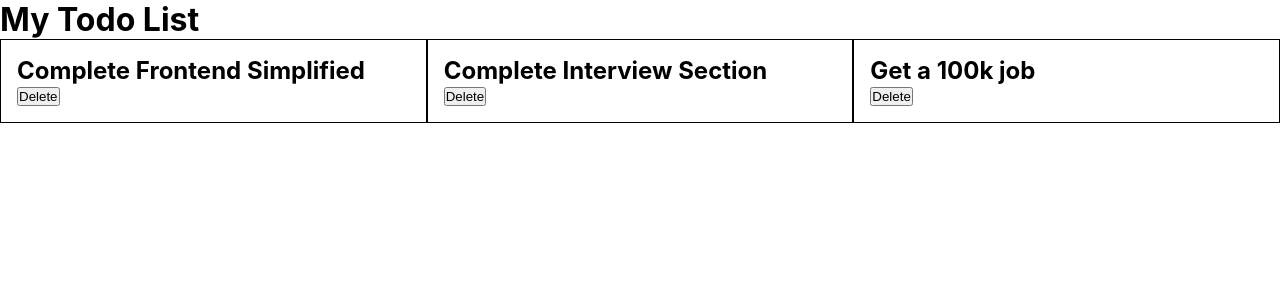
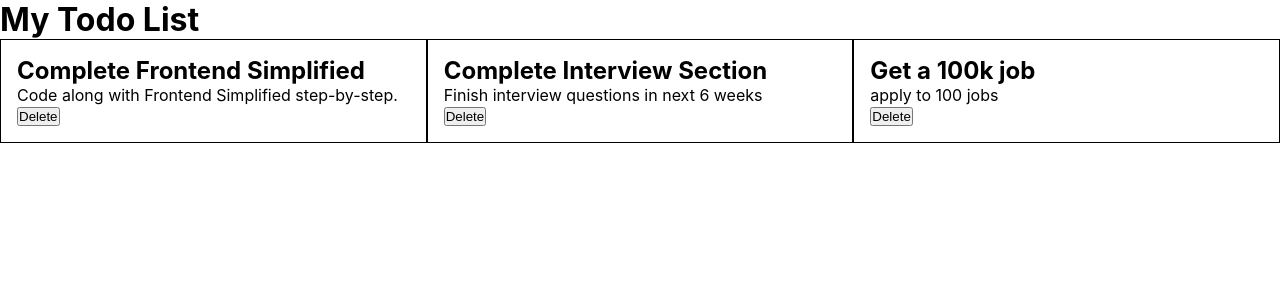
Before and after one commit to KishanKokal/react-cc, a React (Create React App) app: page / in a window 1280 px wide. Shown: the top 300 px of the page. Built offline with nearby package versions, Linux system fonts and the light colour scheme.

Commit message:
Add multiple props

```diff
--- a/src/App.jsx
+++ b/src/App.jsx
@@ -7,9 +7,9 @@ function App() {
     <div>
       <h1>My Todo List</h1>
       <div className='todo__wrapper'>
-        <Todo title = "Complete Frontend Simplified"/>
-        <Todo title = "Complete Interview Section"/>
-        <Todo title = "Get a 100k job"/>
+        <Todo title = "Complete Frontend Simplified" para = "Code along with Frontend Simplified step-by-step."/>
+        <Todo title = "Complete Interview Section" para = "Finish interview questions in next 6 weeks"/>
+        <Todo title = "Get a 100k job" para = "apply to 100 jobs"/>
       </div>
     </div>
   );
--- a/src/components/Todo.jsx
+++ b/src/components/Todo.jsx
@@ -1,9 +1,10 @@
 import './Todo.css'
 
-function Todo(props) {
+function Todo({title, para}) {
     return (
         <div className='test'>
-            <h2>{props.title}</h2>
+            <h2>{title}</h2>
+            <p>{para}</p>
             <button>Delete</button>
         </div>
     );
```
